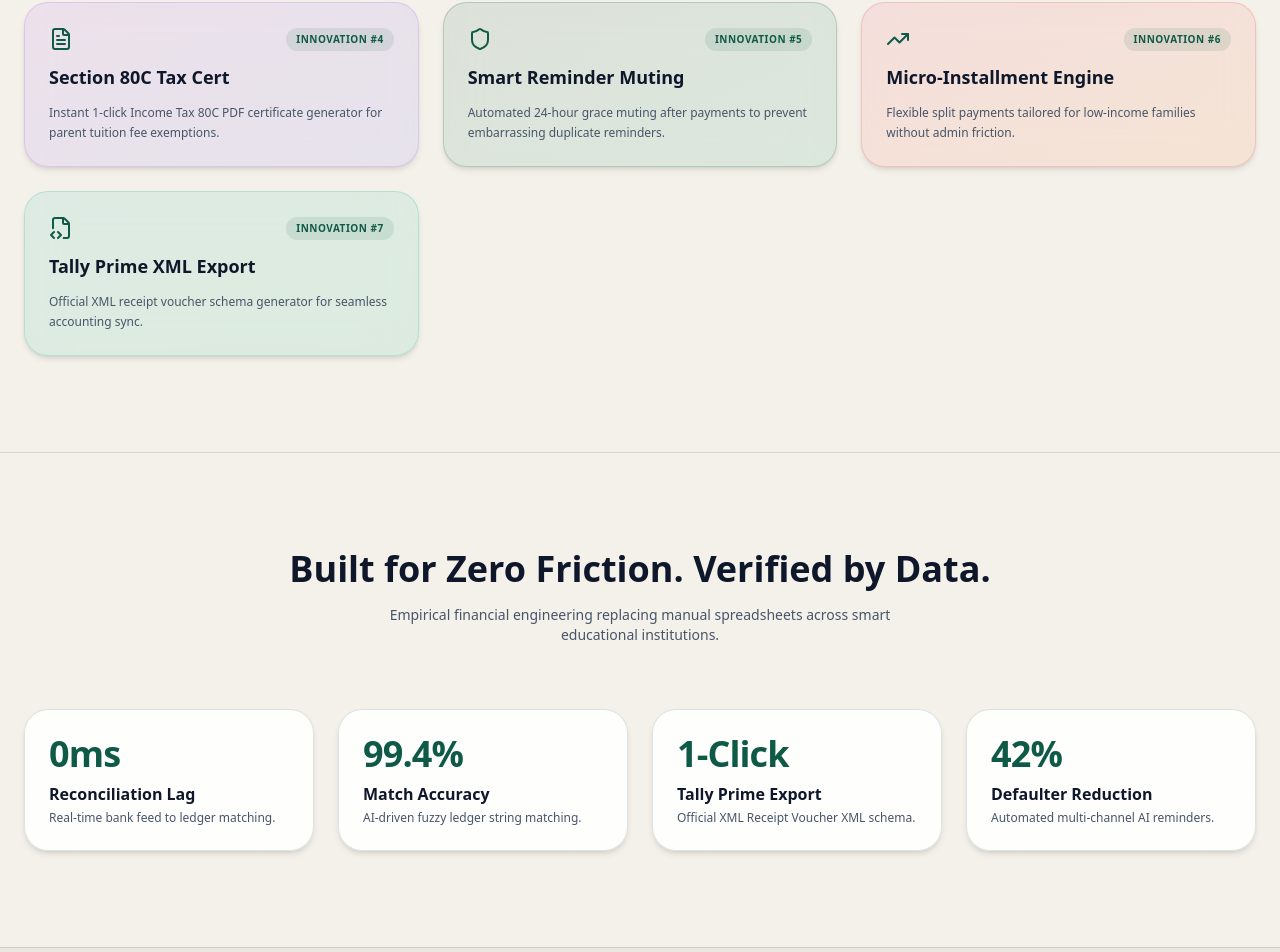
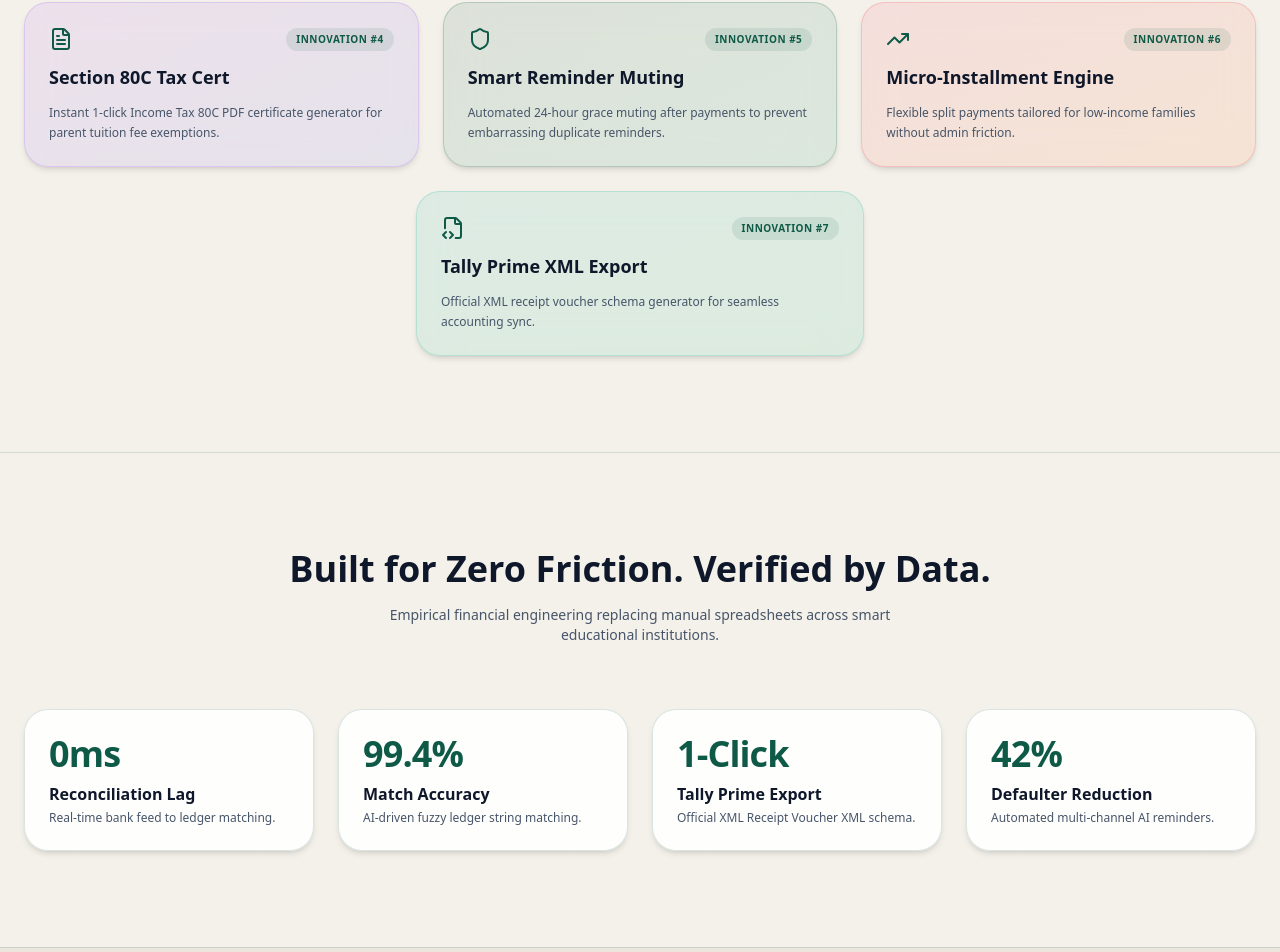
Before and after one commit to shaahir27/Finora, a Next.js app in the folder apps/web/: page / in a window 1280 px wide. Shown: the part 2038-2990 px from the top of the page. Built offline with nearby package versions, Linux system fonts and the light colour scheme.

Commit message:
style(landing): center 7th flagship innovation card in grid layout

```diff
--- a/apps/web/src/app/page.tsx
+++ b/apps/web/src/app/page.tsx
@@ -762,7 +762,9 @@ function FlagshipInnovations() {
               whileInView={{ opacity: 1, y: 0 }}
               viewport={{ once: true }}
               transition={{ delay: idx * 0.1 }}
-              className={`p-6 rounded-3xl bg-gradient-to-br ${item.color} border backdrop-blur-xl shadow-md hover:-translate-y-1 transition-all space-y-3`}
+              className={`p-6 rounded-3xl bg-gradient-to-br ${item.color} border backdrop-blur-xl shadow-md hover:-translate-y-1 transition-all space-y-3 ${
+                idx === 6 ? "md:col-span-2 lg:col-span-3 md:max-w-md lg:max-w-md md:mx-auto w-full" : ""
+              }`}
             >
               <div className="flex items-center justify-between">
                 <item.icon className="w-6 h-6 text-[#0F5A47]" />
```
